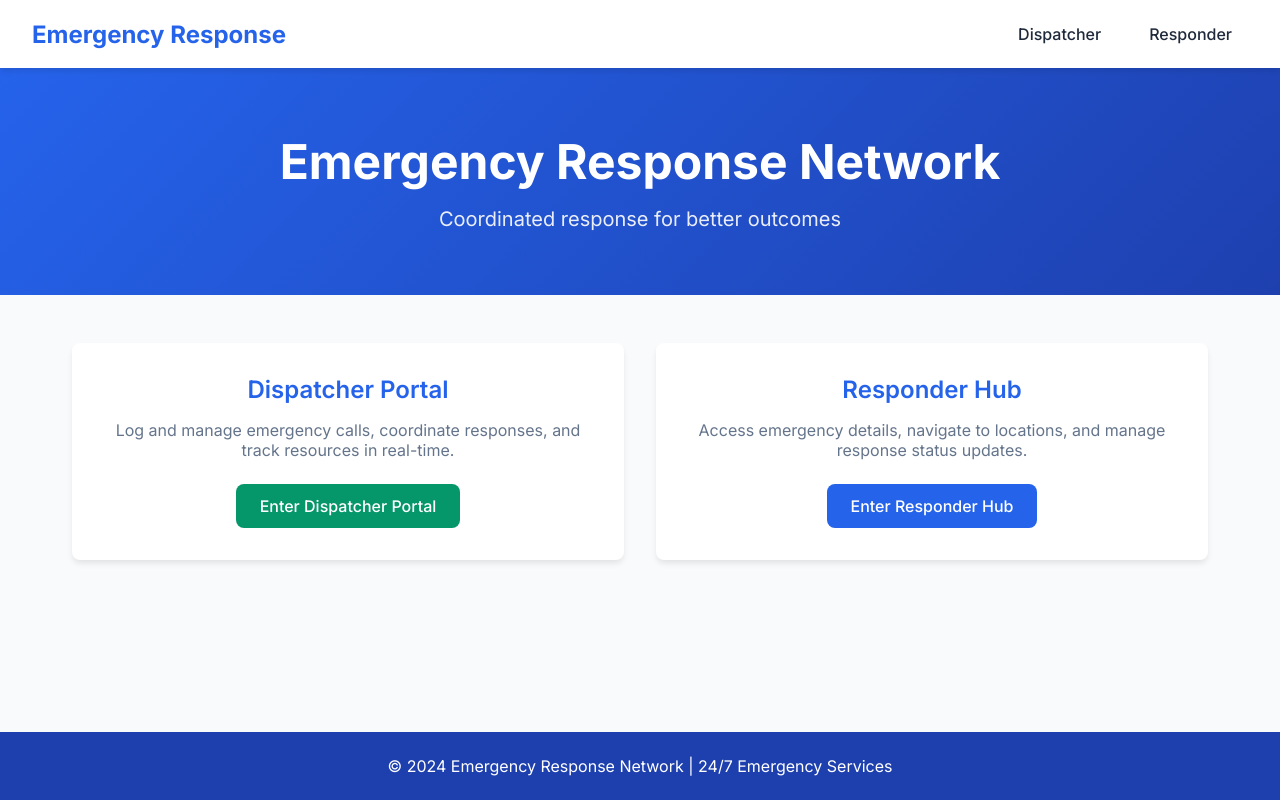
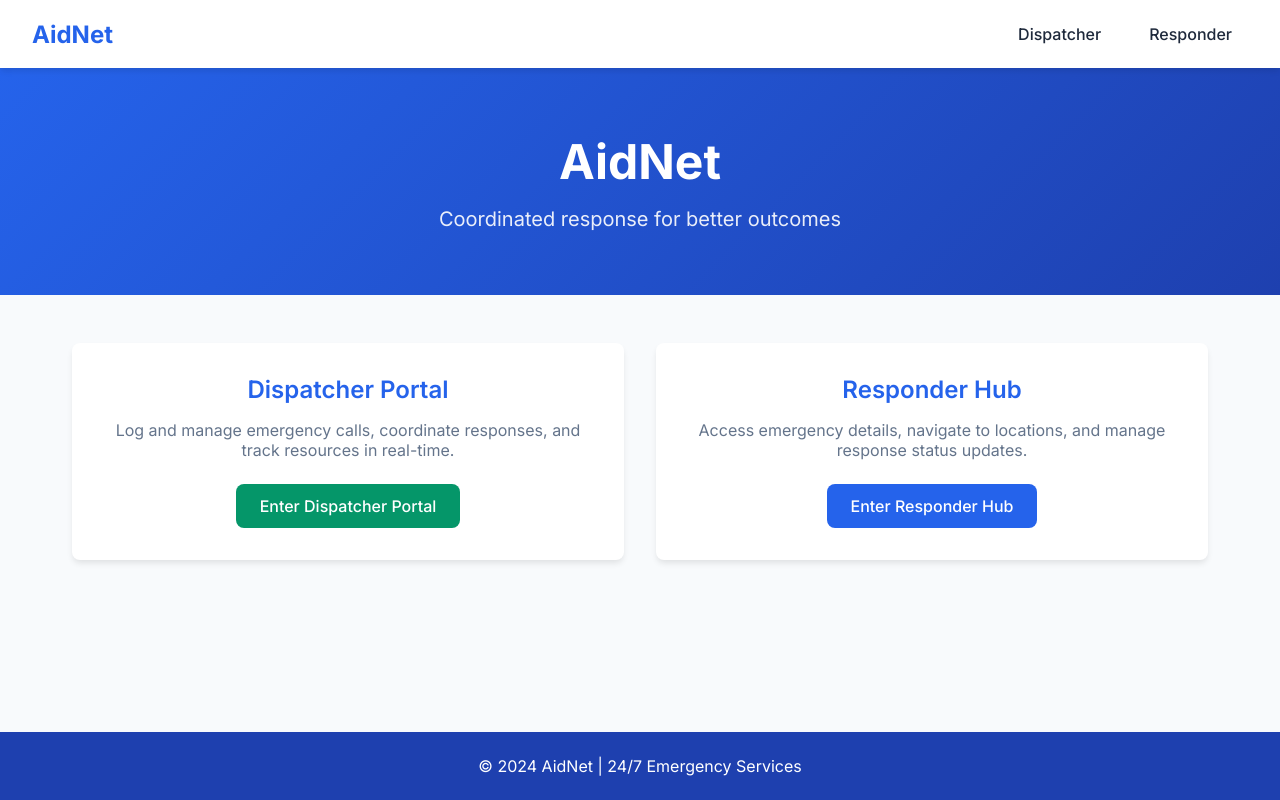
Before and after one commit to Soulemane12/AidNet-, a Flask app: page / in a window 1280 px wide. Run offline with Flask 3, Linux system fonts and the light colour scheme.

Commit message:
Add files via upload

```diff
--- /dev/null
+++ b/responders.json
@@ -0,0 +1,10 @@
+[
+    {
+        "id": "171023a8-c0d5-4b1d-b4ca-70afe332cccc",
+        "status": "available",
+        "location": {
+            "lat": 40.8813568,
+            "lon": -73.8328576
+        }
+    }
+]
--- a/templates/dispatcher.html
+++ b/templates/dispatcher.html
@@ -145,7 +145,7 @@
 </head>
 <body>
   <nav class="navbar">
-    <div class="nav-brand">First Responder Network</div>
+    <div class="nav-brand">AidNet</div>
     <div class="nav-links">
         <a href="{{ url_for('dispatcher') }}" class="nav-link">Dispatcher</a>
         <a href="{{ url_for('responder') }}" class="nav-link">Responder</a>
@@ -198,7 +198,7 @@
 
     <!-- Footer Section -->
     <footer class="footer">
-        <p>© 2024 Emergency Response Network</p>
+        <p>© 2024 AidNet</p>
     </footer>
 
     <!-- Leaflet JS for Interactive Maps -->
--- a/templates/home.html
+++ b/templates/home.html
@@ -177,7 +177,7 @@
 <body>
     <nav class="navbar">
         <div class="nav-content">
-            <a href="/" class="nav-brand">Emergency Response</a>
+            <a href="/" class="nav-brand">AidNet</a>
             <div class="nav-links">
                 <a href="/dispatcher" class="nav-link">Dispatcher</a>
                 <a href="/responder" class="nav-link">Responder</a>
@@ -186,7 +186,7 @@
     </nav>
 
     <section class="hero">
-        <h1>Emergency Response Network</h1>
+        <h1>AidNet</h1>
         <p>Coordinated response for better outcomes</p>
     </section>
 
@@ -205,7 +205,7 @@
     </main>
 
     <footer class="footer">
-        <p>&copy; 2024 Emergency Response Network | 24/7 Emergency Services</p>
+        <p>&copy; 2024 AidNet | 24/7 Emergency Services</p>
     </footer>
 </body>
 </html>
--- a/templates/responder.html
+++ b/templates/responder.html
@@ -320,7 +320,7 @@
 </head>
 <body>
     <nav class="navbar">
-        <div class="nav-brand">EMS Response</div>
+        <div class="nav-brand">AidNet</div>
         <div class="nav-links">
             <a href="{{ url_for('dispatcher') }}" class="nav-link">Dispatcher</a>
             <a href="{{ url_for('responder') }}" class="nav-link">Responder</a>
@@ -365,7 +365,7 @@
     </div>
 
     <footer class="footer">
-        <p>&copy; 2024 Emergency Response Network | 24/7 Emergency Services</p>
+        <p>&copy; 2024 AidNet | 24/7 Emergency Services</p>
     </footer>
 
     <script src="https://unpkg.com/leaflet/dist/leaflet.js"></script>
```
Also changed, not shown: 1 other file.
